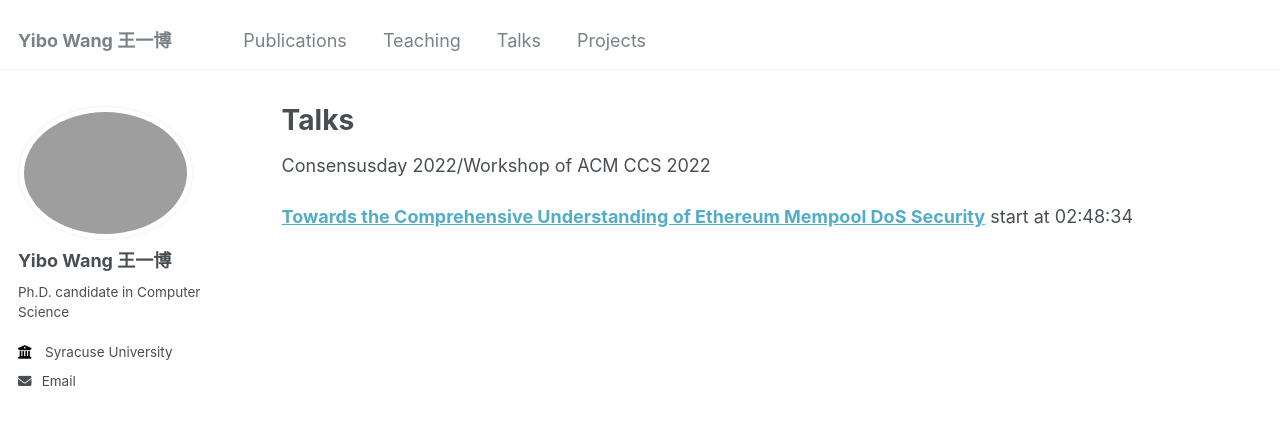
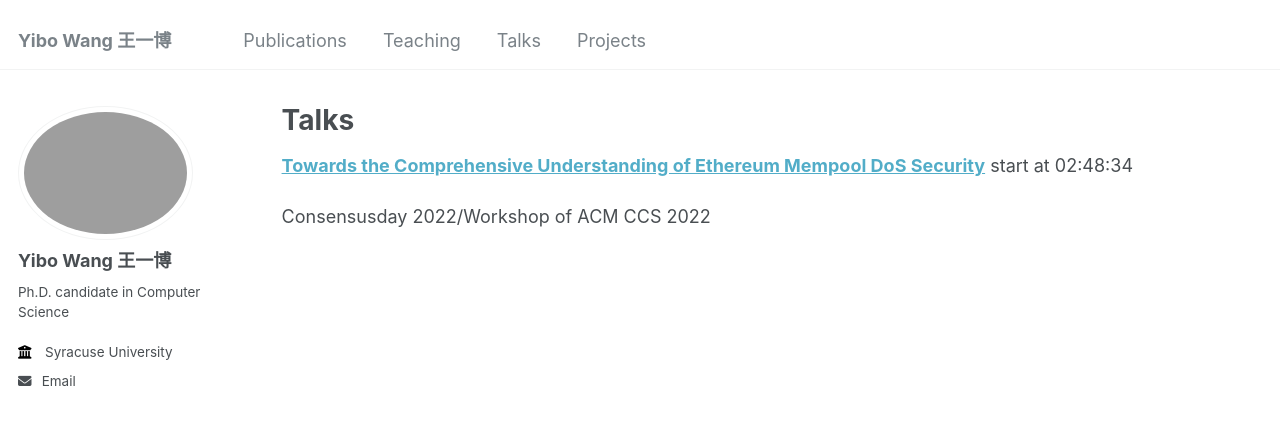
Before and after one commit to wangyibo0308/wangyibo0308.github.io, a Jekyll site: the page built from _pages/talk.md, in a window 1280 px wide. Shown: the top 425 px of the page. Built offline with Jekyll 4.4.1, drawn with Linux system fonts in a browser that asks for light colours.

```diff
--- a/_pages/talk.md
+++ b/_pages/talk.md
@@ -9,7 +9,9 @@ author_profile: true
 
 
 
-Consensusday 2022/Workshop of ACM CCS 2022
+
 
 **[Towards the Comprehensive Understanding of Ethereum Mempool DoS Security]([https://yibo-wang.com](https://acm-org.zoom.us/rec/play/TcKZiMKbA6PIwPNkfafmirn91gtz-AEVEKMfxtgJEt0Hdei54_GsrL5dgbyxyT3Hn1CQbZsIyxbgcM5X._u92lHKHtSSDo-yb?continueMode=true&_x_zm_rtaid=uy5zMdG-QBu_J-8jwt-ydA.1668308780361.acea77ba1564880806625bad237bf751&_x_zm_rhtaid=108))**
 start at 02:48:34
+
+Consensusday 2022/Workshop of ACM CCS 2022
```
